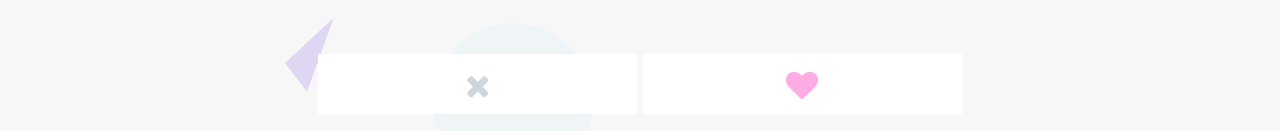
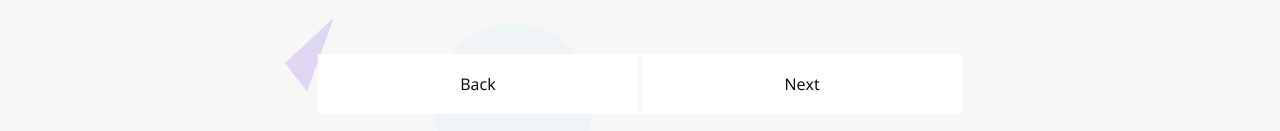
Before and after one commit to p-11/earnest-content-styles, a plain HTML site: page card-swipe/index.html in a window 1280 px wide. Shown: the part 666-797 px from the top of the page. Drawn offline with nearby package versions, Linux system fonts and the light colour scheme; a script that the page names is missing; a web font is replaced by a local one.

Commit message:
button update

```diff
--- a/card-swipe/index.html
+++ b/card-swipe/index.html
@@ -51,8 +51,8 @@
     </div>
 
     <div class="tinder--buttons">
-      <button id="nope"><i class="fa fa-remove"></i></button>
-      <button id="love"><i class="fa fa-heart"></i></button>
+      <button id="nope">Back</button>
+      <button id="love">Next</button>
     </div>
   </div>
   <!-- partial -->
```
